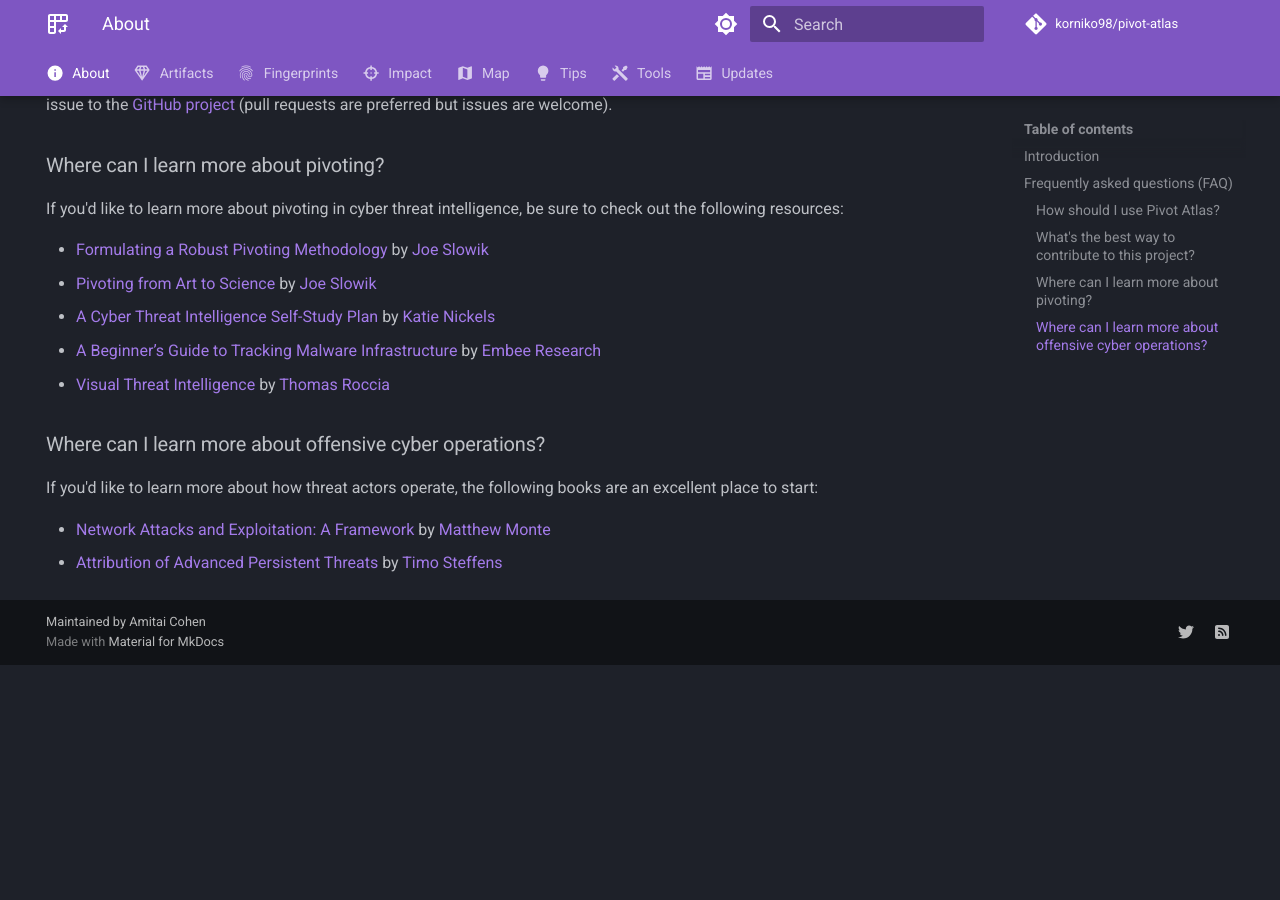
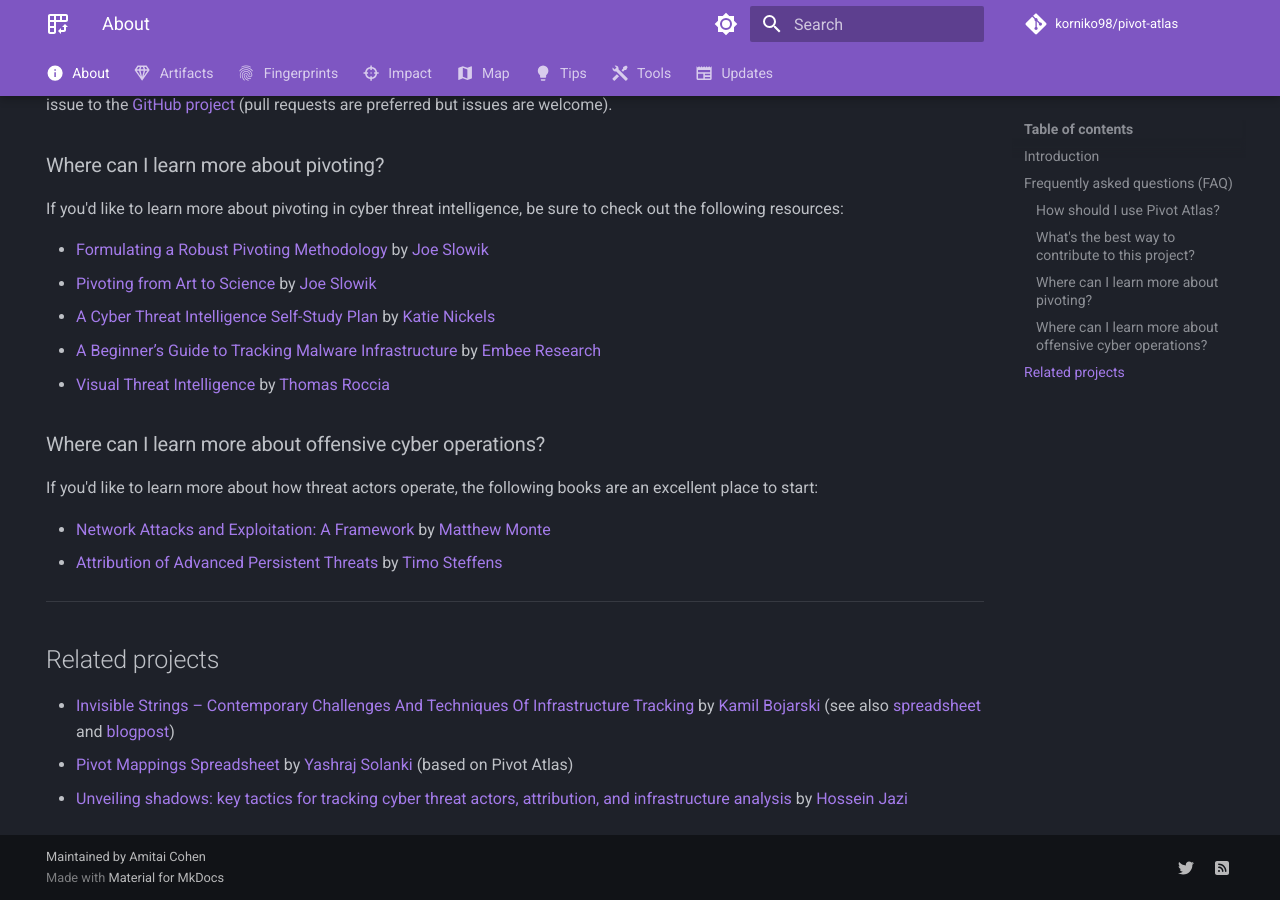
Before and after one commit to korniko98/pivot-atlas, an MkDocs documentation site: the page built from docs/index.md, in a window 1280 px wide and 900 px high, scrolled down 1569 px. Built offline with MkDocs 1.6.1 and Material for MkDocs 9.7.7, drawn with Linux system fonts in a browser that asks for light colours; comment, search, counter and statistics services are not loaded; before the commit the page ends 2234 px from its top, so only the background shows below that.

Commit message:
Update index.md (#22)

```diff
--- a/docs/index.md
+++ b/docs/index.md
@@ -101,3 +101,11 @@
 
 * [Network Attacks and Exploitation: A Framework](https://www.wiley.com/en-us/Network+Attacks+and+Exploitation%3A+A+Framework-p-9781118987124) by [Matthew Monte](https://x.com/networkattack)
 * [Attribution of Advanced Persistent Threats](https://link.springer.com/book/10.1007/978-3-662-61313-9) by [Timo Steffens](https://twitter.com/Timo_Steffens)
+
+---
+
+## Related projects
+
+* [Invisible Strings – Contemporary Challenges And Techniques Of Infrastructure Tracking](https://www.youtube.com/watch?v=QdhzzstMZCk) by [Kamil Bojarski](https://x.com/Lawsecnet) (see also [spreadsheet](https://docs.google.com/spreadsheets/d/1oBOW5qGJstWYg3qXwSK12MHav4Pz6rzP77FzSB2IEeY/edit?gid=1591959748#gid=1591959748) and [blogpost](https://counterintelligence.pl/en/2023/07/wyciskajac-cytryny-ioc-metodyczna-analiza-infrastruktury-sieciowej/]))
+* [Pivot Mappings Spreadsheet](https://docs.google.com/spreadsheets/d/1AYrXOZwWt9qJbfjntg0GYl7K76Q5eoO6HWrnVq6HCrk/edit?gid=1673474781#gid=1673474781) by [Yashraj Solanki](https://x.com/RustyNoob619) (based on Pivot Atlas)
+* [Unveiling shadows: key tactics for tracking cyber threat actors, attribution, and infrastructure analysis](https://www.virusbulletin.com/conference/vb2024/abstracts/unveiling-shadows-key-tactics-tracking-cyber-threat-actors-attribution-and-infrastructure-analysis/) by [Hossein Jazi](https://x.com/h2jazi)
```
Also changed, not shown: docs/updates/posts/1.md (+1 -1 lines).
